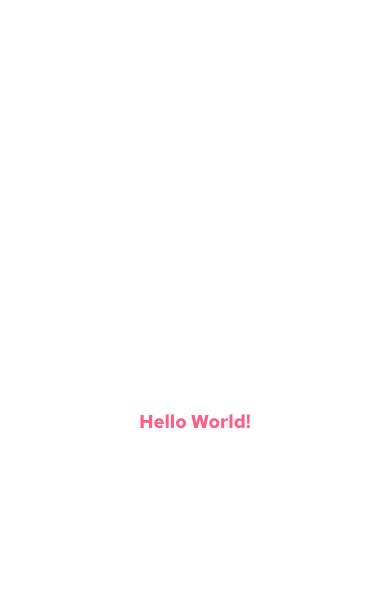
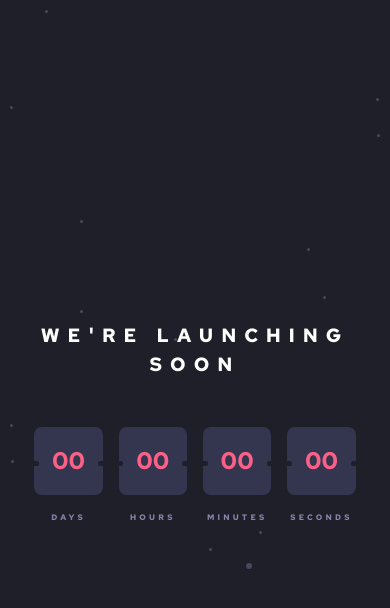
Before and after one commit to Robertron624/launch-countdown-timer, a Svelte app: page / in a window 390 px wide. Shown: the top 608 px of the page. Built offline with nearby package versions, Linux system fonts and the light colour scheme.

Commit message:
counter mobile design

```diff
--- a/src/App.svelte
+++ b/src/App.svelte
@@ -1,22 +1,96 @@
 <script>
-
 </script>
 
 <main>
-  <h3>
-    Hello World!
-  </h3>
-
+    <section class="container">
+        <h1>WE'RE LAUNCHING SOON</h1>
+        <div class="counter">
+            <div class="counter__item">
+                <h2>00</h2>
+                <p>days</p>
+            </div>
+            <div class="counter__item">
+                <h2>00</h2>
+                <p>hours</p>
+            </div>
+            <div class="counter__item">
+                <h2>00</h2>
+                <p>minutes</p>
+            </div>
+            <div class="counter__item">
+                <h2>00</h2>
+                <p>seconds</p>
+            </div>
+        </div>
+    </section>
 </main>
 
 <style lang="scss">
+    @import "./variables.scss";
 
-  @import './variables.scss';
+    main {
+        width: 100%;
+        height: 100%;
+        background: url(/bg-stars.svg) no-repeat top center fixed,
+            $very-dark-blue;
+        display: flex;
+        align-items: center;
 
-  $white : #fff;
+        .container {
+          margin-inline: auto;
+            h1 {
+                color: $white;
+                letter-spacing: 0.5rem;
+                font-size: 1.2rem;
+                margin-bottom: 3rem;
+            }
 
-  h3 {
-    color: $soft-red;
-  }
+            div.counter {
+              display: flex;
+              gap: 1rem;
+              justify-content: center;
 
+              h2 {
+                color: $soft-red;
+                font-size: 1.5rem;
+                position: relative;
+
+                background: $dark-desaturated-blue;
+                padding: 1rem 1.1rem;
+                margin-bottom: 1rem;
+
+                border-radius: 0.5rem;
+
+                &::before,
+                &::after {
+                  content: "";
+                  display: block;
+                  width: .8rem;
+                  height: 5px;
+                  top: 50%;
+
+                  border-radius: 0.5rem;
+                  position: absolute;
+                  background-color: $very-dark-blue;
+                  border-radius:5px;
+                }
+                &::after {
+                  left: -.5rem;
+                }
+                &::before {
+                  content: "";
+                  right: -.5rem;
+                }
+              }
+
+              p {
+                color: $grayish-blue;
+                font-weight: 400;
+                text-transform: uppercase;
+                font-size: 0.5rem;
+                letter-spacing: 0.2rem;
+              }
+            }
+        }
+    }
 </style>
--- a/src/app.css
+++ b/src/app.css
@@ -95,8 +95,9 @@ body {
 }
 
 #app {
-  max-width: 1280px;
   margin: 0 auto;
-  padding: 2rem;
+  width: 100vw;
+  height: 100vh;
+
   text-align: center;
 }
```
